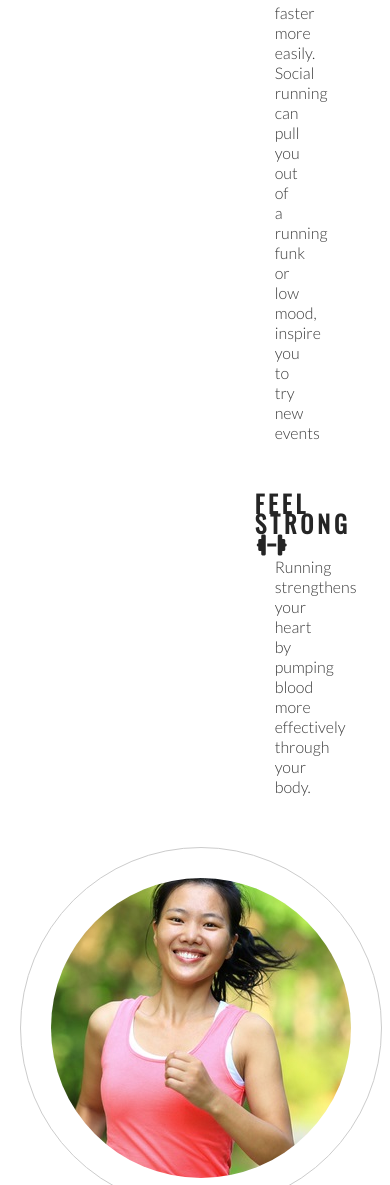
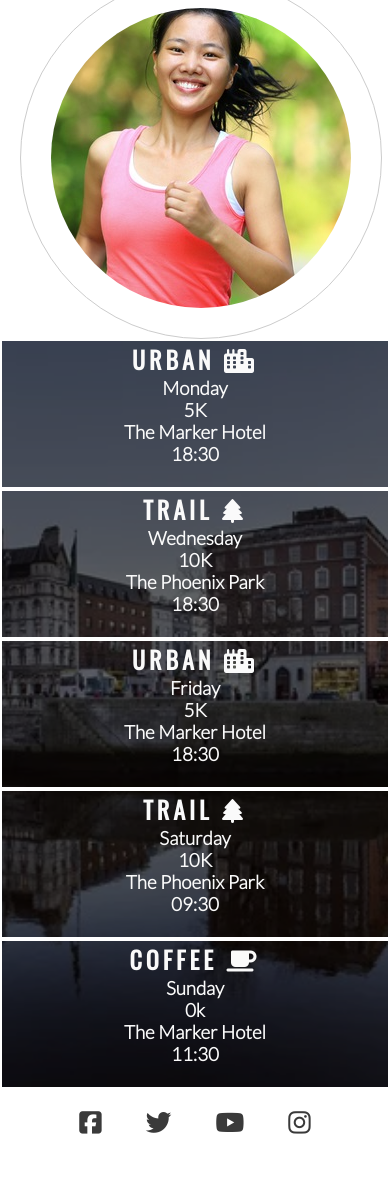
Before and after one commit to adamwasiak/love-running, a plain HTML site: page index.html in a window 390 px wide. Shown: the part 1578-2763 px from the top of the page. After the commit the page ends 2734 px from the top, so only its background shows below. Drawn offline with nearby package versions, Linux system fonts and the light colour scheme.

Commit message:
Style the meetup tmes for tablet and mobile screens

```diff
--- a/assets/css/style.css
+++ b/assets/css/style.css
@@ -285,7 +285,7 @@ footer {
         margin:0 ;
             }
 
-    #left-about, right-about {
+    #left-about, #right-about {
         width:100%;
         float: left;
         padding: 0;
@@ -296,6 +296,15 @@ footer {
         width: 100%;
         float: left;
         padding:0;
+    }
+
+    #times > div {
+
+        width: 100%;
+        clear: both;
+        height: 150px;
+        padding: 0;
+
     }
 
     hr {
@@ -340,3 +349,4 @@ footer {
         padding: 0 20px;
 
         }
+    }
```
